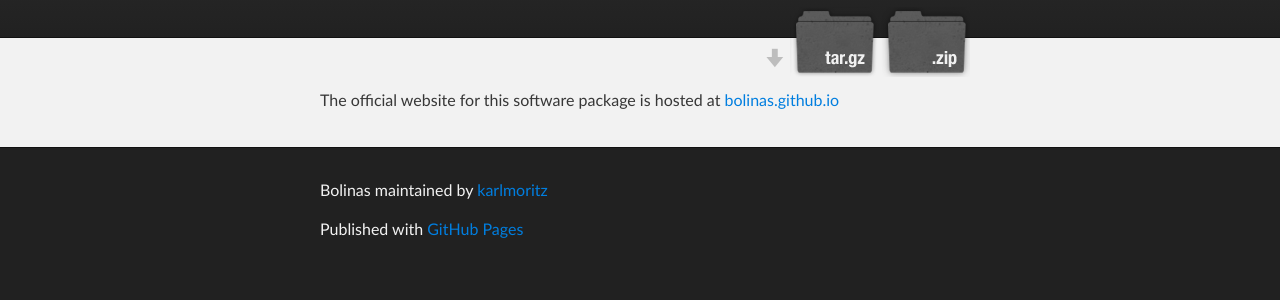
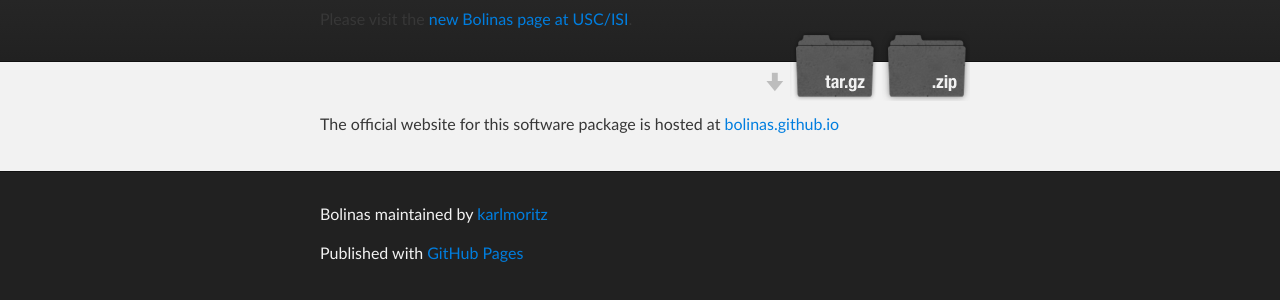
Before and after one commit to isi-nlp/bolinas, a plain HTML site: page index.html in a window 1280 px wide. Shown: the part 208-508 px from the top of the page. Drawn offline with Linux system fonts and the light colour scheme.

Commit message:
Update index.html
added link to USC/ISI page.

```diff
--- a/index.html
+++ b/index.html
@@ -20,6 +20,9 @@
 
           <h1 id="project_title">Bolinas</h1>
           <h2 id="project_tagline">Rule Extraction and Parsing Tools for Synchronous Hyperedge Replacement Grammars</h2>
+
+            Please visit the <a href="http://www.isi.edu/licensed-sw/bolinas/">new Bolinas page at USC/ISI</a>.
+
 
             <section id="downloads">
               <a class="zip_download_link" href="https://github.com/karlmoritz/bolinas/zipball/master">Download this project as a .zip file</a>
```
